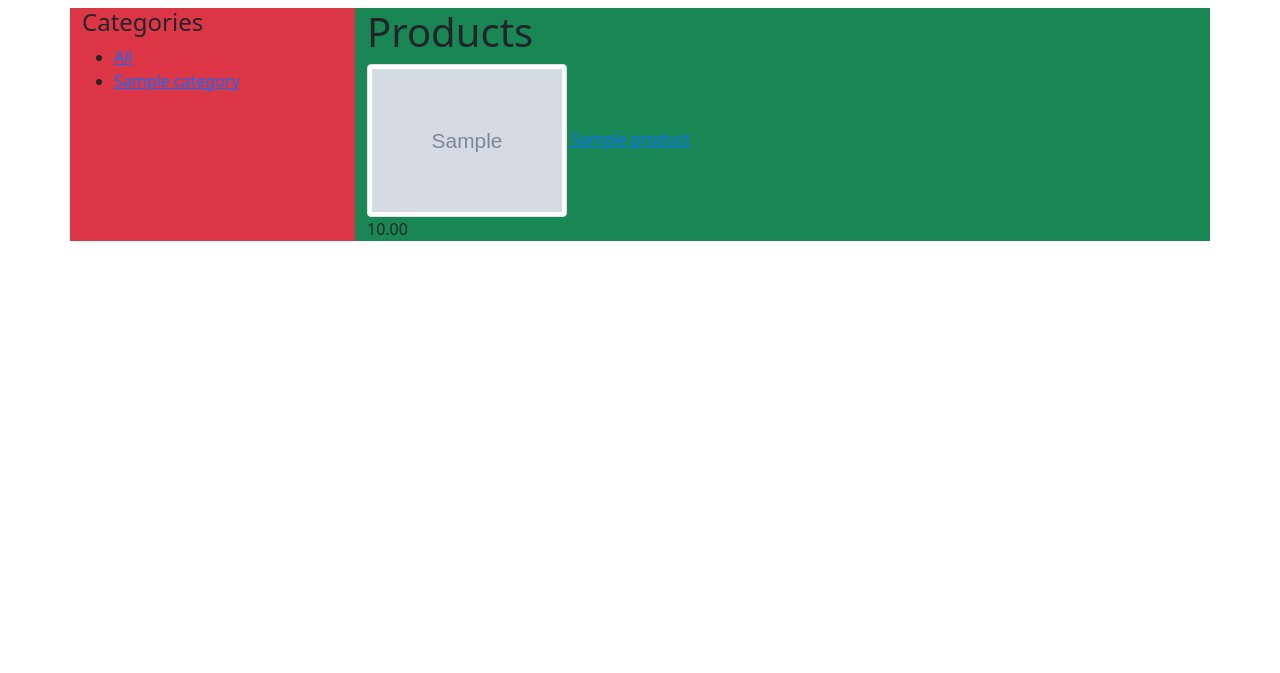
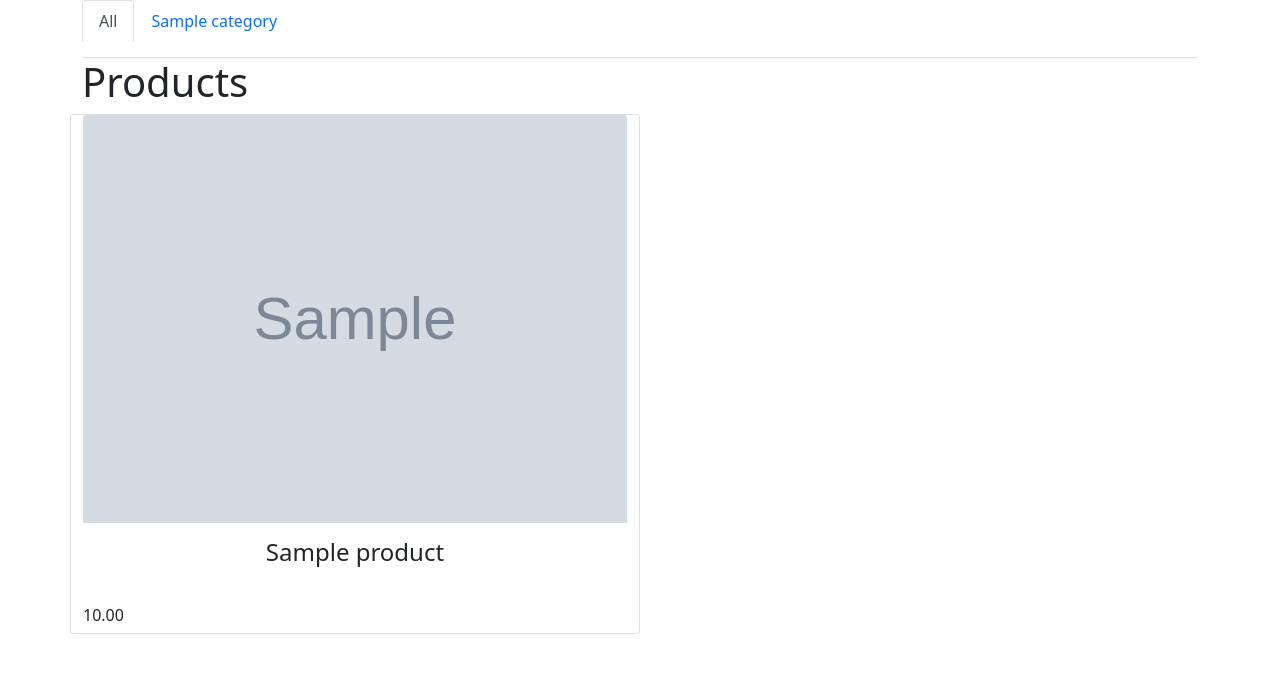
Before and after one commit to mateus-rodriguess/interactive-menu, a Django app: page / in a window 1280 px wide. Shown: the part 56-729 px from the top of the page. Run offline with Django 3.2, Linux system fonts and the light colour scheme; tables that the repository leaves empty hold one stand-in row (values such as "Sample post"); grey boxes marked "Sample" are stand-in pictures; some libraries are stand-ins or nearby versions.

Commit message:
edit list.html

```diff
--- a/apps/menu/templates/menu/product/list.html
+++ b/apps/menu/templates/menu/product/list.html
@@ -6,38 +6,43 @@
 
 {% block content %}
     <div class="row">
-         <div class="col-3 bg-danger">
-            <h4>Categories</h4>
-            <ul>
-                <li {% if not category %} class="selected" {% endif %}>
-                    <a href="{% url "product_list" %}">All</a>
+         <div class="col-md-12">
+
+            <ul class="nav nav-tabs">
+                <li class="nav-item" {% if not category %} class="selected" {% endif %}>
+                    <a class="nav-link active white-text" href="{% url "product_list" %}">All</a>
                 </li>
 
                 {% for c in categories %}
-                <li {% if category.slug == c.slug %} class="selected" {% endif %}>
-                    <a href="{{ c.get_absolute_url }}">{{ c.name }}</a>
+                    <li class="nav-item" {% if category.slug == c.slug %} class="selected" {% endif %}>
+                        <a class="nav-link white-text" href="{{ c.get_absolute_url }}"><p>{{c.name}}</p></a>
                     </li>
+
                 {% endfor %}
             </ul>
           </div>
 
-        <div class="col  bg-success">
             <h1>
                 {% if category %}{{ category.name }}{% else %} Products
                 {% endif %}
             </h1>
+
             {% for product in products %}
-            <div class="item">
+                <div class="col-6 card card-personal mb-2">
+                    <div class="view card-title">
                         <a href="{{ product.get_absolute_url }}">
-                    <img class="product img-fluid img-thumbnail"  style="width: 200px;"
+                            <img class="img-fluid card-img-top"
                                 src=" {% if product.image %}{{ product.image.url }} {% else %} {% static "img/feijãotropero.png" %} {% endif %}">
                         </a>
-                <a href="{{ product.get_absolute_url }}">{{ product.name }}</a>
+                    </div>
+                    <a class="btn btn-outline-white btn-md waves-effect card-meta" href="{{ product.get_absolute_url }}">
+                        <h4 class="card-title white-text">{{ product.name }}</h4></a>
                     <br>
-                {{ product.price }}
+                    <h6 class="card-title"> {{ product.price }} </h6>
+
                 </div>
             {% endfor %}
-        </div>
+
 
     </div>
 {% endblock %}
--- /dev/null
+++ b/static/css/style.css
@@ -0,0 +1,3 @@
+.body{
+    background-color: blue;
+}
--- a/templates/main/navbar.html
+++ b/templates/main/navbar.html
@@ -1,24 +1,28 @@
 {% load site_tags %}
 {% load static %}
 
-<nav class="navbar navbar-expand-lg navbar-light bg-light mb-2 ">
+<nav class="navbar navbar-expand-lg navbar-light bg-light">
   <div class="container-fluid">
     <a class="navbar-brand pd-5" href="#">{% name_site %}</a>
+
     <button class="navbar-toggler" type="button" data-bs-toggle="collapse"
             data-bs-target="#navbarSupportedContent" aria-controls="navbarSupportedContent"
             aria-expanded="false" aria-label="Toggle navigation">
       <span class="navbar-toggler-icon"></span>
     </button>
+
     <div class="collapse navbar-collapse" id="navbarSupportedContent">
       <ul class="navbar-nav me-auto mb-2 mb-lg-0">
         <li class="nav-item">
           <a class="nav-link active" aria-current="page" href="#">Home</a>
         </li>
       </ul>
+
       <form class="d-flex">
         <input class="form-control me-2" type="search" placeholder="Search" aria-label="Search">
         <button class="btn btn-outline-success" type="submit">Search</button>
       </form>
+
     </div>
   </div>
 </nav>
```
Also changed, not shown: media/products/images/2021/09/09/133163.jpg (added), media/products/images/2021/09/09/133163_7T1LtKe.jpg (added), media/products/images/2021/09/09/133163_JYmGRxQ.jpg (added), media/products/images/2021/09/09/133163_Nt4n9Mb.jpg (added), media/products/images/2021/09/09/133163_ivlRczN.jpg (added). Lines whose indentation alone changed are shown as unchanged.
